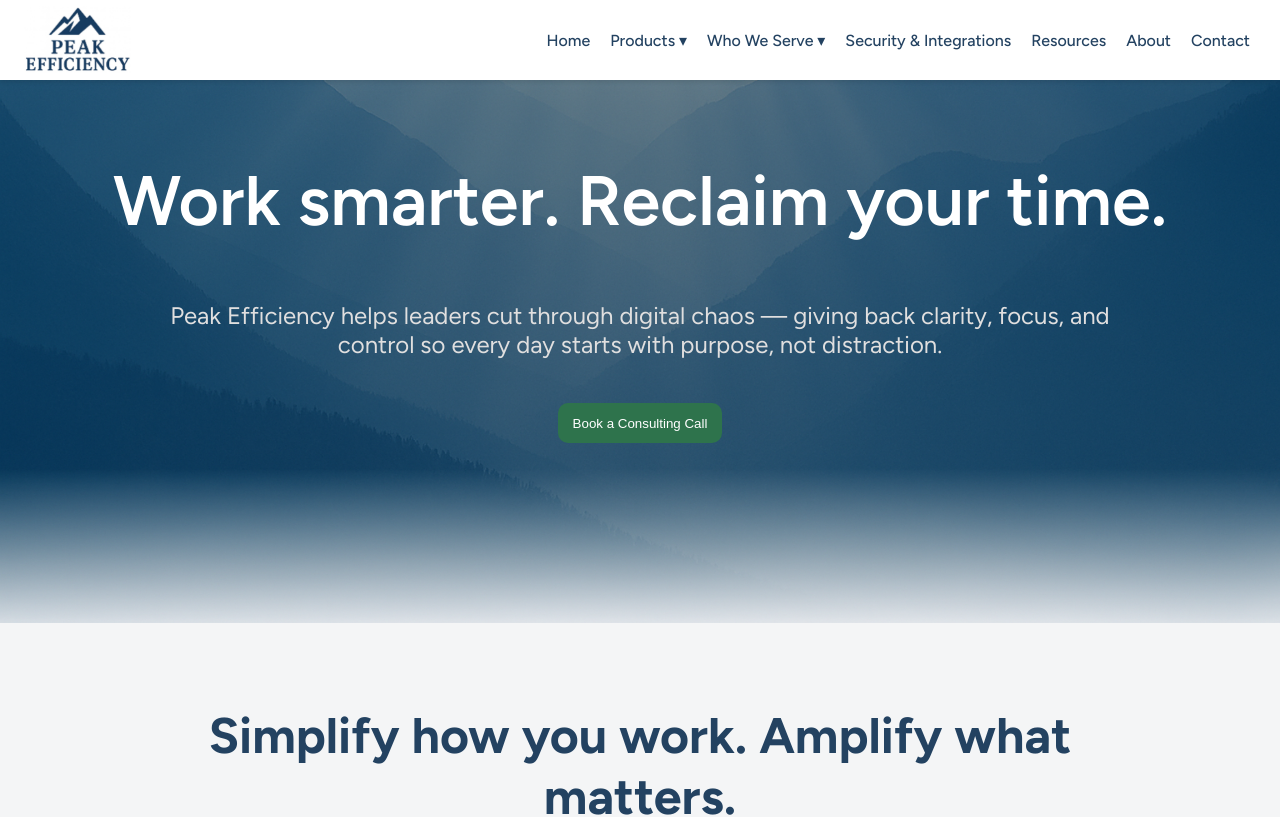
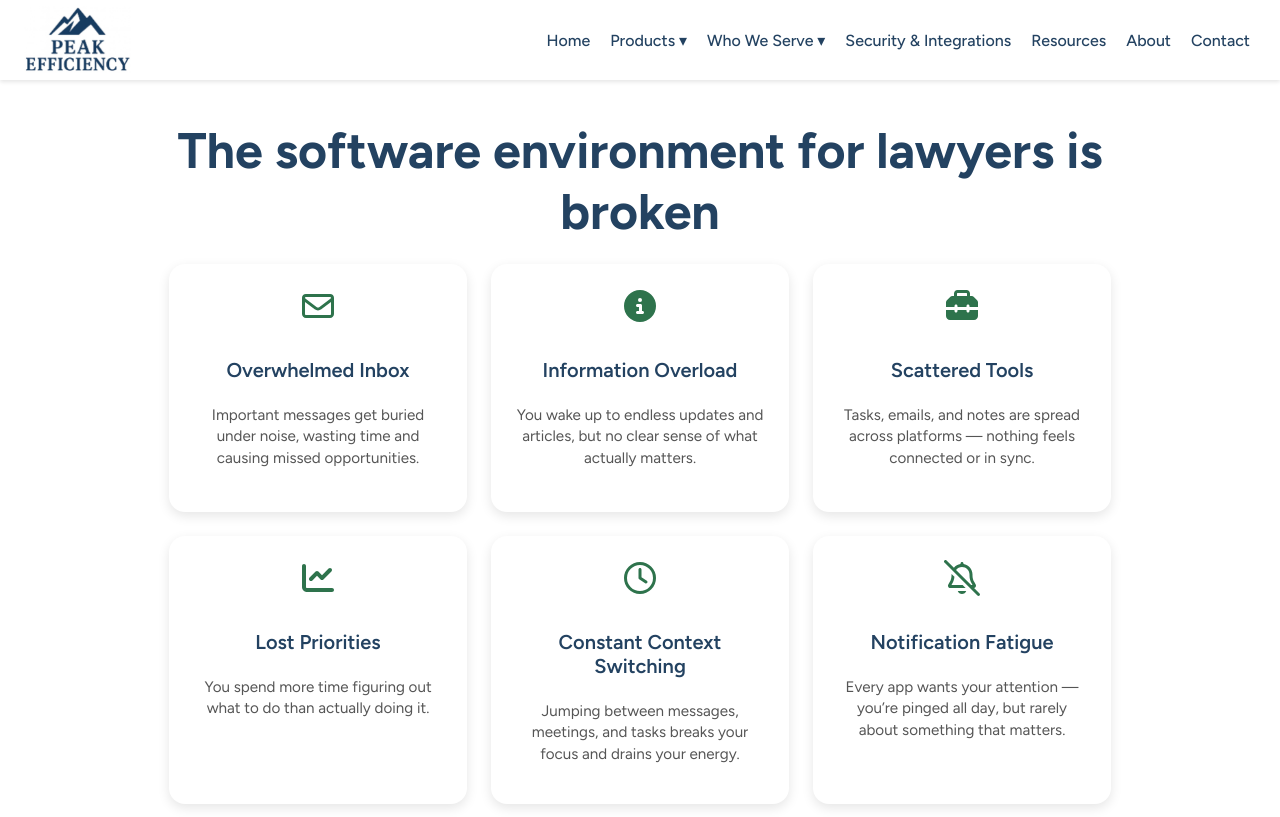
Before and after one commit to spencer-w-mathews/peak-efficiency, a React (Create React App) app: page /#/Who-We-Serve/lawyers in a window 1280 px wide. Before the commit this address led to /#/. Shown: the top 817 px of the page. Built offline with nearby package versions, Linux system fonts and the light colour scheme.

Commit message:
Clean up

```diff
--- a/src/App.js
+++ b/src/App.js
@@ -5,7 +5,7 @@ import Nav from './Pages/Nav';
 import Services from './Pages/Services';
 import Contact from './Pages/Contact';
 import Home from './Pages/Home';
-import { Route, Router, Routes } from 'react-router-dom';
+import { Route, Routes } from 'react-router-dom';
 import ProductsExp from './Pages/Products/ProductsExp';
 import emailFilter from './images/emailFilter.png'
 import morningBrief from './images/morningBrief.png'
--- a/src/Pages/WhoWeServe/WhoWeServe.jsx
+++ b/src/Pages/WhoWeServe/WhoWeServe.jsx
@@ -1,12 +1,8 @@
 import styled from 'styled-components';
-import FlexContainer from '../../Components/FlexContainer';
-//import PriceCard from './PriceCard';
-import { useEffect, useState } from 'react';
 import InfoCard from './Card';
 import { FontAwesomeIcon } from '@fortawesome/react-fontawesome';
-import { faBellSlash, faClock, faEnvelope, faLightbulb, faObjectGroup } from '@fortawesome/free-regular-svg-icons';
+import { faBellSlash, faClock, faEnvelope, faObjectGroup } from '@fortawesome/free-regular-svg-icons';
 import { faChartLine, faInfoCircle, faMugHot, faToolbox } from '@fortawesome/free-solid-svg-icons';
-import { useNavigate } from 'react-router-dom';
 
 const problems = [
   {
@@ -94,13 +90,6 @@ const WWSCont = styled.div`
     align-items: center;
     overflow-x: hidden;
 `
-const Image = styled.img`
-    max-width: 400px;
-    margin-top: -80px;
-    z-index: 0;
-    padding: 0px 10px;
-    min-height: 300px;
-`
 
 const Header = styled.h1`
   color: #234261;
@@ -126,16 +115,6 @@ const Grid = styled.div`
   box-sizing: border-box;
 `;
 
-const HeaderSubText = styled.p`
-  color: #6D92B4;
-  font-size: 24px;
-  padding: 0px 170px 20px;
-  z-index: 1000;
-  @media (max-width: 768px) {
-        padding: 0px 5px;
-  }
-`
-
 const PricingHeader = styled.h1`
   color: #234261;
   font-size: 30px;
```
